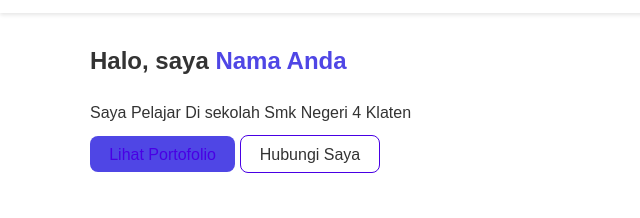
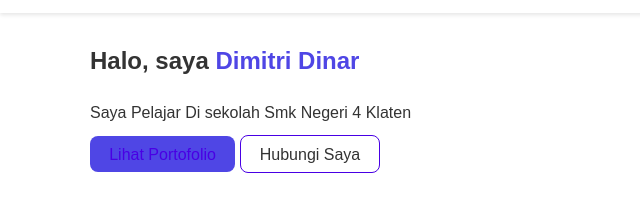
Before and after one commit to oogtaunama/web-portofolio, a plain HTML site: page index.html in a window 1280 px wide. Shown: the part 155-373 px from the top of the page, 0-640 px from the left. Drawn offline with Linux system fonts and the light colour scheme.

Commit message:
index.html

```diff
--- a/index.html
+++ b/index.html
@@ -31,7 +31,7 @@
 <!-- HERO -->
 <section class="hero container" id="hero">
 <div class="hero-text">
-<h2>Halo, saya <span class="highlight">Nama Anda</span></h2>
+<h2>Halo, saya <span class="highlight">Dimitri Dinar</span></h2>
 <p>Saya Pelajar Di sekolah Smk Negeri 4 Klaten</p>
 <div class="buttons">
 <a href="#work" class="btn primary">Lihat Portofolio</a>
@@ -72,4 +72,5 @@
 <li>https://github.com/oogtaunama/web-portofolio.git</li>
 
 
+
 </html>
```
